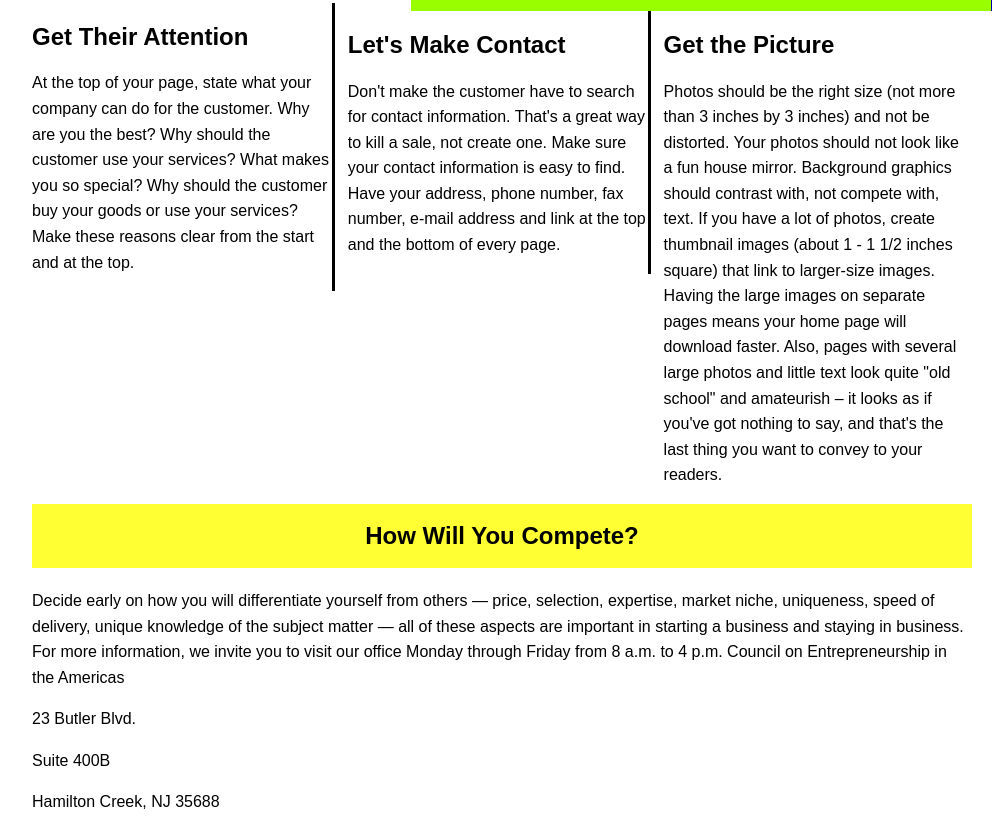
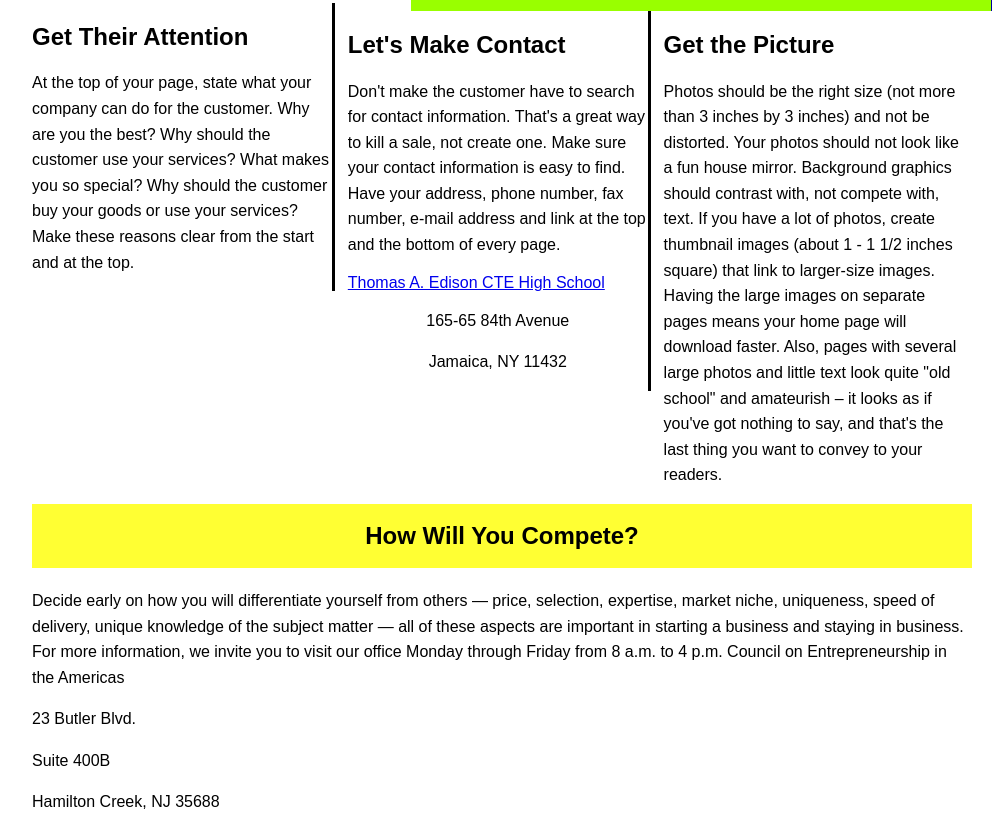
Before and after one commit to AmishaParmessar/Images_Positioning_Activity, a plain HTML site: page index.html in a window 1280 px wide. Shown: the part 820-1651 px from the top of the page, without its empty margins (128-1131 px from the left). Drawn offline with Linux system fonts and the light colour scheme.

Commit message:
Update index.html

```diff
--- a/index.html
+++ b/index.html
@@ -56,7 +56,13 @@
 <h2>Let's Make Contact</h2>
    <p>Don't make the customer have to search for contact information. That's a great way to kill a sale, not create one.
       Make sure your contact information is easy to find. Have your address, phone number, fax number, e-mail address and link at the top and the bottom of every page.</p>
+
+   <a href="https://www.taehs.org/">Thomas A. Edison CTE High School</a>
+   <p class="align">165-65 84th Avenue</p>
+   <p class="align">Jamaica, NY 11432</p>
+
 </div>
+
 
 <div id="picture">
    <h2>Get the Picture</h2>
@@ -74,7 +80,6 @@ Council on Entrepreneurship in the Americas </p>
   </div>
 
 
-
 </center>
 </body>
 </html>
```
